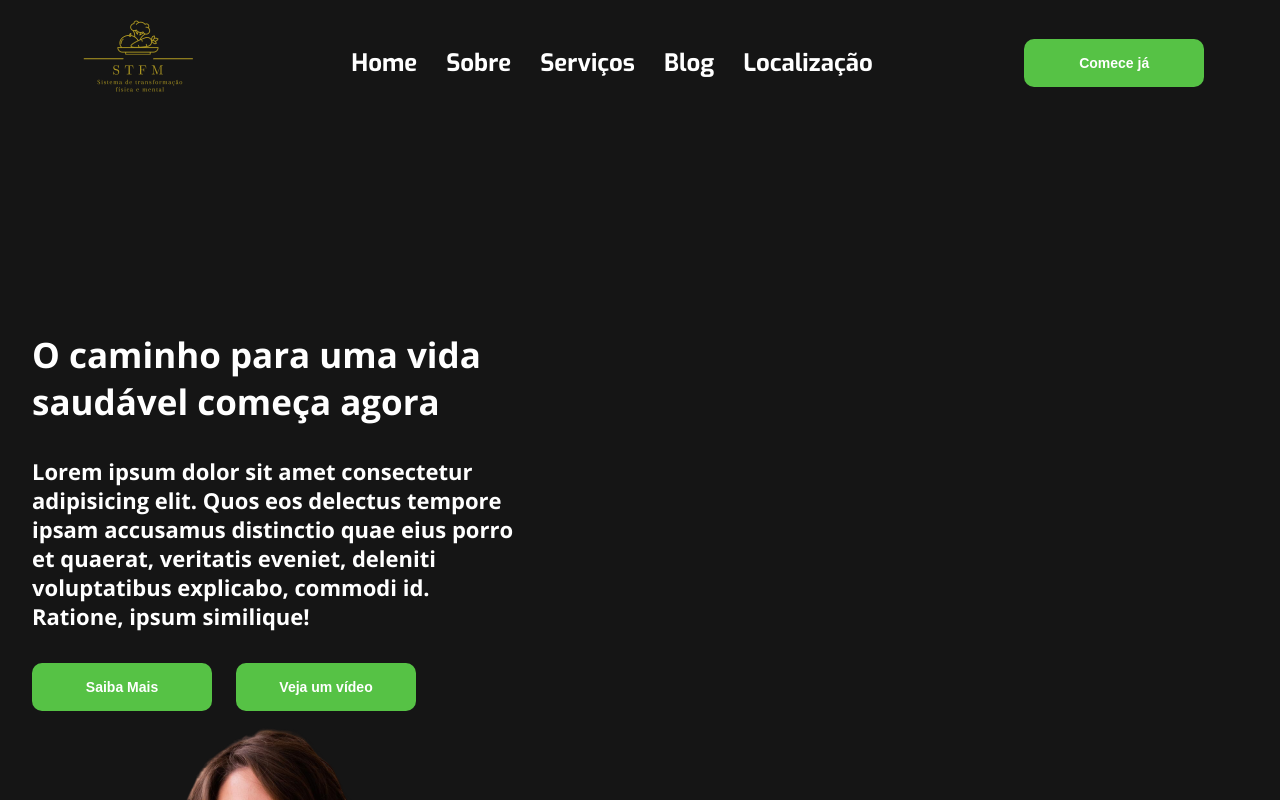
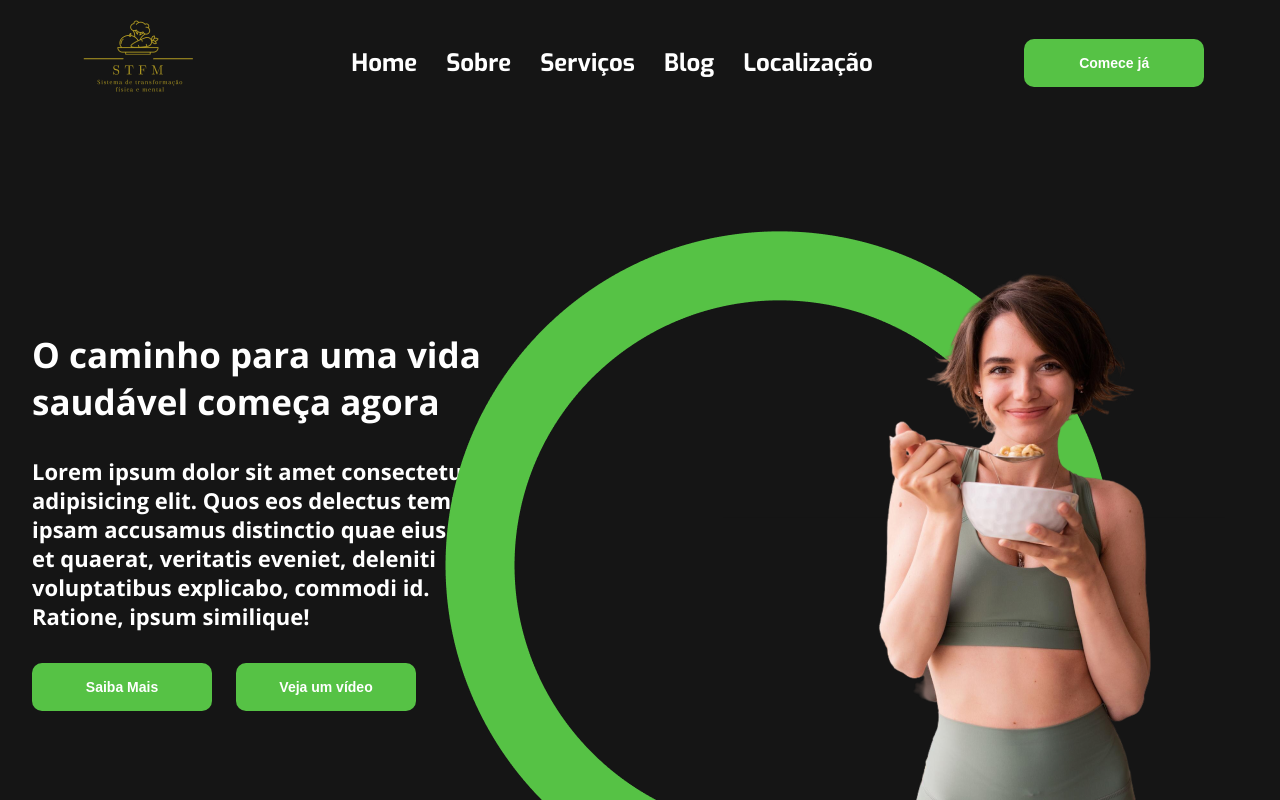
Before and after one commit to PauloHenriDev/landingpagestfm, a React (Create React App) app: page / in a window 1280 px wide. Shown: the top 800 px of the page. Built offline with nearby package versions, Linux system fonts and the light colour scheme.

Commit message:
posicionado a imagem por cima

```diff
--- a/src/pages/Home/Home.css
+++ b/src/pages/Home/Home.css
@@ -39,6 +39,20 @@
     gap: 24px;
 }
 
+.hero__girl {
+    position: absolute;
+    z-index: 2;
+    top: 32%;
+    right: 55px;
+}
+
+.hero__circle {
+    position: absolute;
+    z-index: 1;
+    top: 231px;
+    right: 55px;
+}
+
 .doubts {
     background-color: #282828;
     padding: 60px 0 94px;
@@ -57,6 +71,7 @@
 .recommendation {
     padding: 37px 0 8px;
     background-color: white;
+    z-index: 3;
 }
 
 .recommendation__content {
--- a/src/pages/Home/index.js
+++ b/src/pages/Home/index.js
@@ -29,10 +29,10 @@ const Home = () => {
                         <Button text="Saiba Mais" />
                         <Button text="Veja um vídeo" />
                     </div>
-                    <div className="hero__image">
-                        <img src={HeroImg} alt="" />
-                        <img src={HeroCircle} alt="" />
-                    </div>
+
+                        <img className="hero__girl" src={HeroImg} alt="" />
+                        <img className="hero__circle" src={HeroCircle} alt="" />
+
                 </div>
             </section>
 
@@ -50,7 +50,7 @@ const Home = () => {
             <section className="doubts">
                 <div className="doubts__content">
                     <div className="doubts__texts">
-                        <Title text="Como funciona o programa STFM?" isWhite />
+                        <Title text="Para quem é recomendado nosso programa" isWhite />
                         <Paragraph isWhite>Assim como a saúde é para todos nossos programas também são....sam accusamus distinctio quae eius porro et quaerat, vesam accusamus distinctio quae eius porro et quaerat, ve</Paragraph>
                         <Paragraph isWhite>Lorem ipsum dolor sit amet consectetur adipisicing elit. Quos eos delectus tempore ipsam accusamus distinctio quae eius porro et quaerat, verit</Paragraph>
                     </div>
```
